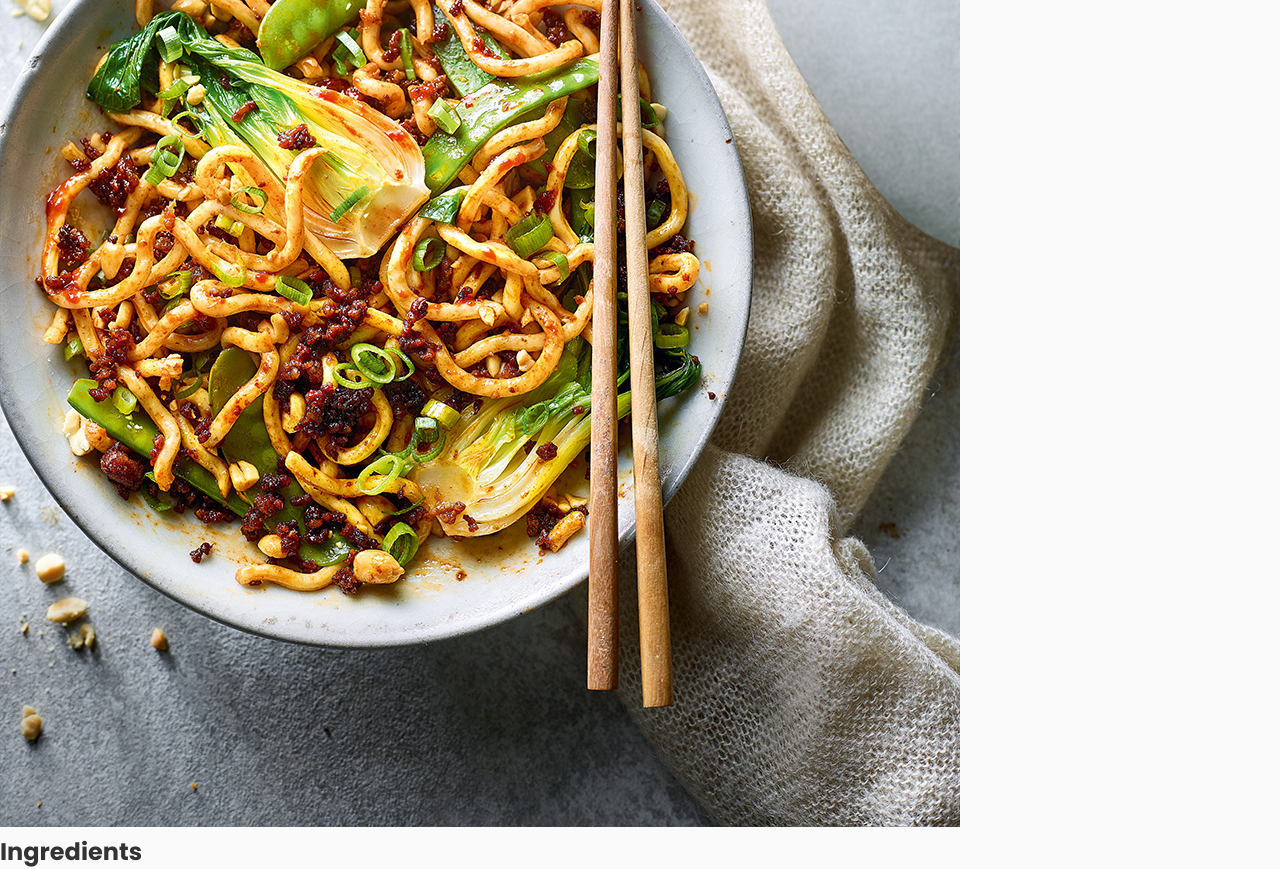
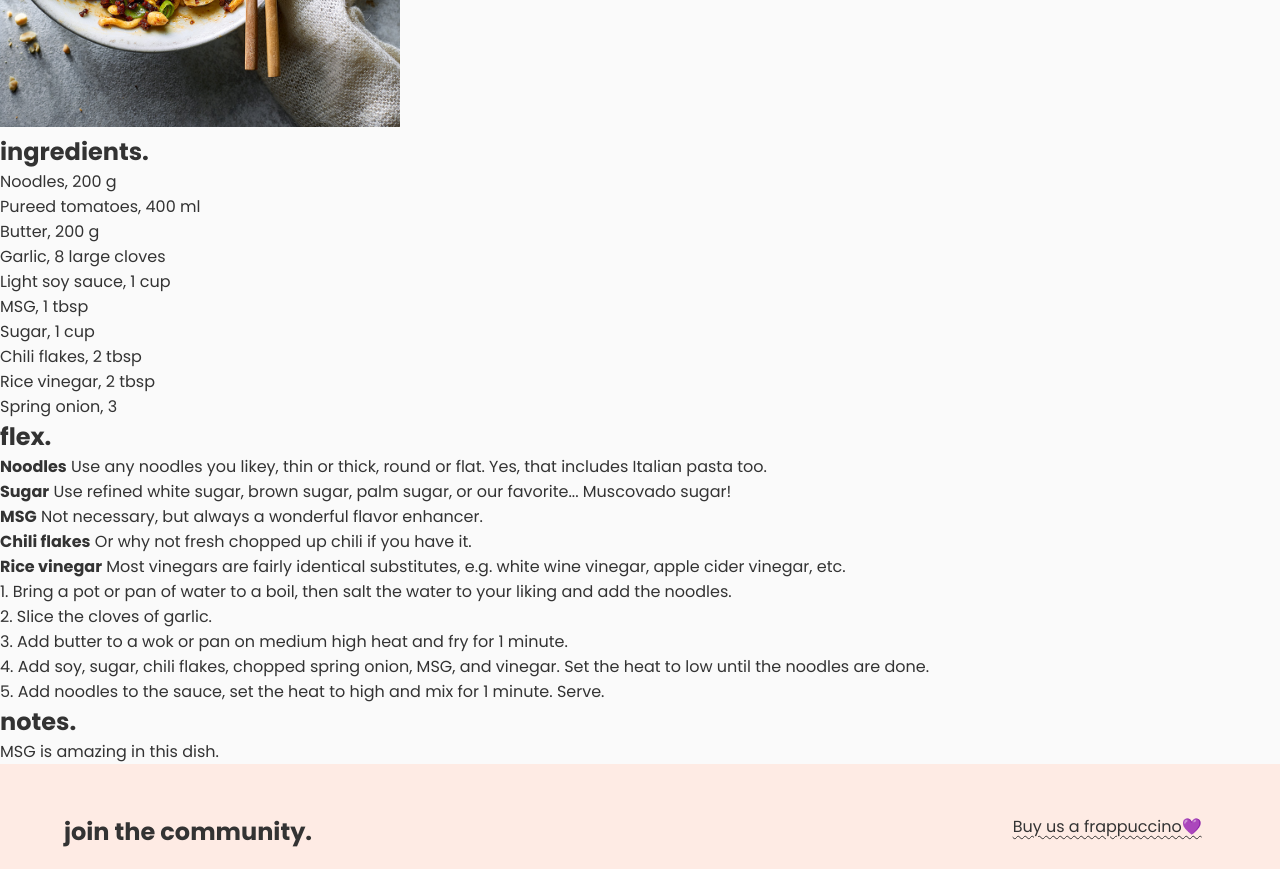
Before and after one commit to FredrikRidderfalk/let-me-feed-you, an Angular app: page /recipe in a window 1280 px wide. Shown: the part 540-1409 px from the top of the page. Built offline with nearby package versions, Linux system fonts and the light colour scheme.

Commit message:
add full recipe information

```diff
--- a/src/app/components/recipe/recipe.component.html
+++ b/src/app/components/recipe/recipe.component.html
@@ -3,7 +3,7 @@
 
 <main>
   <div class="container__recipes-intro">
-    <h1 class="title">{{ CrackNoodles.name }}</h1>
+    <h1 class="title">{{ CrackNoodles.name.toLowerCase() }}.</h1>
     <p class="subtitle">{{ CrackNoodles.description }}</p>
 
     <div class="container__recipe-img">
@@ -14,8 +14,9 @@
       />
     </div>
 
+    <div class="container__ingredients-flex">
       <div class="container__ingredients">
-      <h2 class="ingredients__title">Ingredients</h2>
+        <h2 class="ingredients__title">ingredients.</h2>
         <ul class="ingredient-list">
           <li
             *ngFor="let ingredient of CrackNoodles.ingredients"
@@ -25,6 +26,30 @@
           </li>
         </ul>
       </div>
+
+      <div class="container__flex">
+        <h2 class="flex__title">flex.</h2>
+        <ul class="ingredient-list">
+          <li *ngFor="let flexItem of CrackNoodles.flex" class="flex-item">
+            <strong>{{ flexItem.ingredient }}</strong>
+            {{ flexItem.substitutes }}
+          </li>
+        </ul>
+      </div>
+    </div>
+
+    <div class="container__instructions">
+      <ul class="instructions">
+        <li *ngFor="let step of CrackNoodles.instructions" class="flex-item">
+          {{ step }}
+        </li>
+      </ul>
+    </div>
+
+    <div class="container__notes">
+      <h2 class="notes__title">notes.</h2>
+      <p class="notes__text">{{ CrackNoodles.notes }}</p>
+    </div>
   </div>
 </main>
 
--- a/src/app/components/recipe/recipe.component.sass
+++ b/src/app/components/recipe/recipe.component.sass
@@ -1 +1,12 @@
 @use "../../abstracts" as *
+
+.recipe-img
+    width: 100%
+
+@media screen and (min-width: 768px)
+    .recipe-img
+        width: 400px
+
+@media screen and (min-width: 1366px)
+    .recipe-img
+        width: 500px
```
Lines whose indentation alone changed are shown as unchanged.
